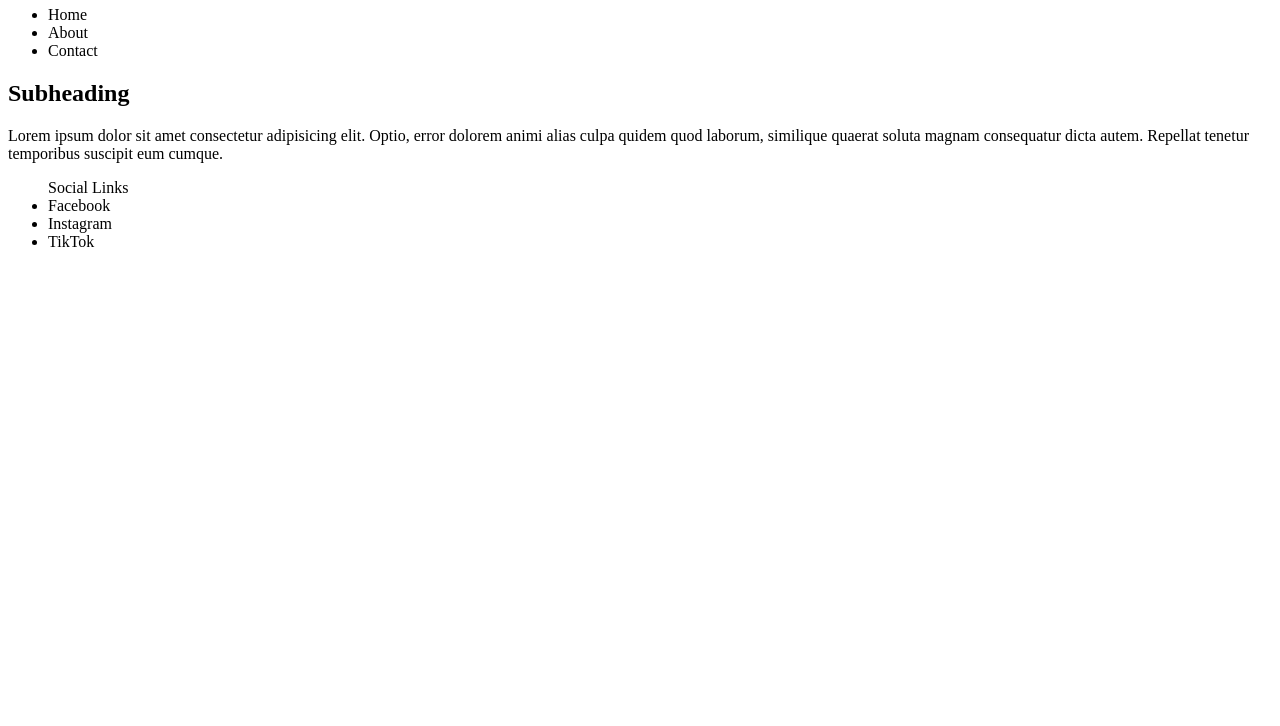
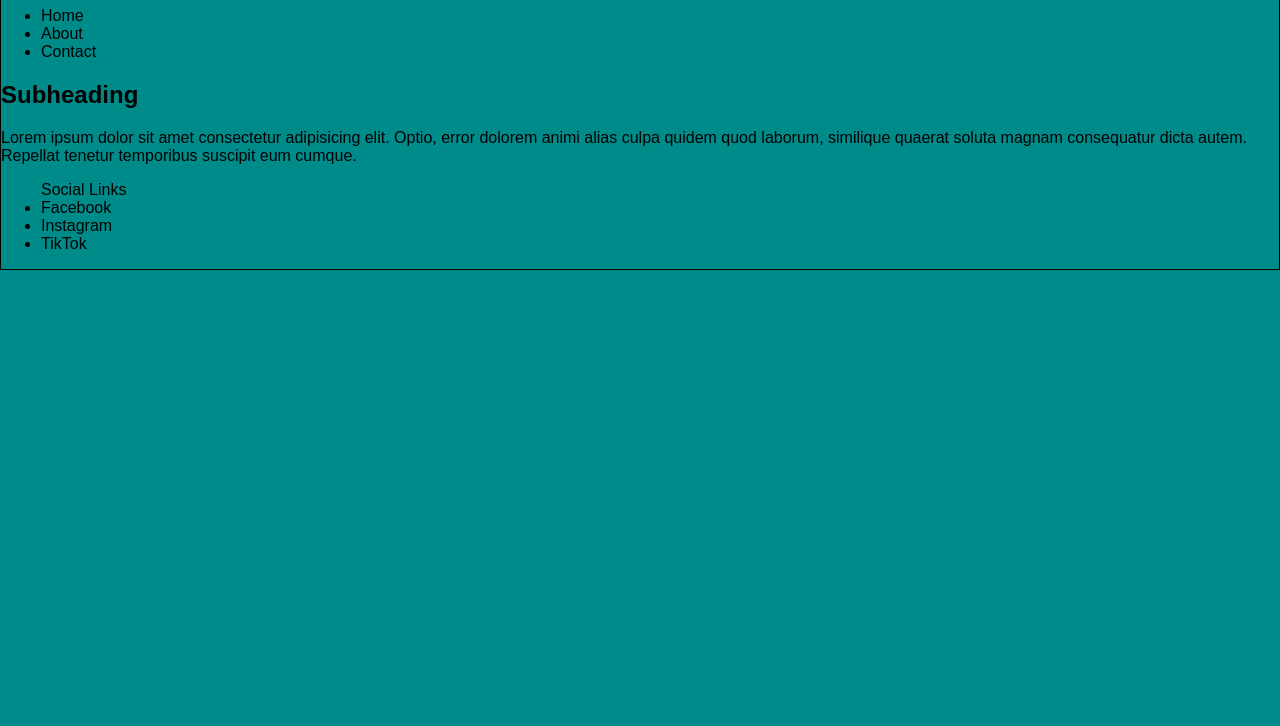
Before and after one commit to dolewis86/landing-page-template, a plain HTML site: page index.html in a window 1280 px wide. Shown: the part 74-800 px from the top of the page. Drawn offline with Linux system fonts and the light colour scheme.

Commit message:
style page and body tag

```diff
--- a/index.html
+++ b/index.html
@@ -3,6 +3,7 @@
   <head>
     <meta charset="UTF-8" />
     <meta name="viewport" content="width=device-width, initial-scale=1.0" />
+    <link rel="stylesheet" href="./style.css" />
     <title>Landing Page Template</title>
   </head>
   <body>
--- a/style.css
+++ b/style.css
@@ -1,7 +1,10 @@
 body {
-  background-color: aliceblue;
+  background-color: darkcyan;
+  margin: 0;
+  border: solid 1px;
+  padding: 0%;
 }
 
 * {
-  font-family: "Courier New", Courier, monospace;
+  font-family: Arial, Helvetica, sans-serif;
 }
```
